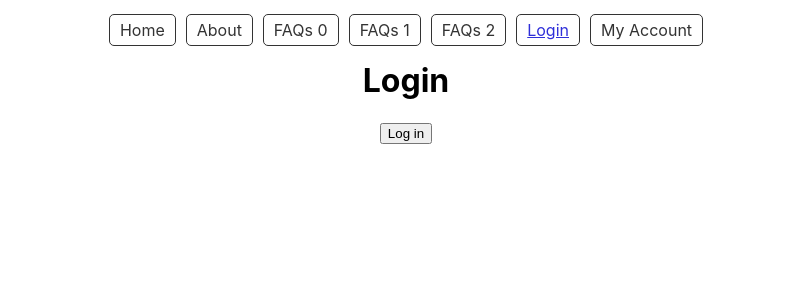
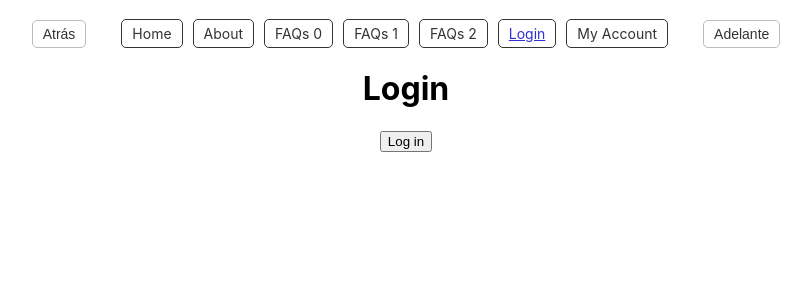
Before and after one commit to The-Valley-School/react-s7-router, a React (Create React App) app: page /login in a window 1280 px wide. Shown: the top 300 px of the page, without its empty margins (234-1045 px from the left). Built offline with nearby package versions, Linux system fonts and the light colour scheme.

Commit message:
Created header to use useNavigate inside BrowserRouter component

```diff
--- a/src/App.css
+++ b/src/App.css
@@ -1,23 +1,5 @@
 .app {
   padding: 20px;
-}
-
-.navigation {
-  text-align: center;
-}
-
-.navigation a {
-  border: 1px solid #333;
-  border-radius: 5px;
-  margin: 5px;
-  padding: 5px 10px;
-  text-decoration: none;
-  color: #333;
-}
-
-.navigation a.active {
-  text-decoration: underline;
-  color: #2f2fd9;
 }
 
 .page {
--- a/src/App.js
+++ b/src/App.js
@@ -1,9 +1,10 @@
 import React from 'react';
 import './App.css';
-import { NavLink, BrowserRouter, Routes, Route } from "react-router-dom";
+import { BrowserRouter, Routes, Route } from "react-router-dom";
 import Home from './components/Home';
 import MyAccount from './components/MyAccount';
 import Login from './components/Login';
+import Header from './components/Header/Header';
 
 // Import clásico para componentes no lazy
 // import Faqs from './components/Faqs';
@@ -29,15 +30,7 @@ function App() {
       <div className="app">
         <BrowserRouter>
 
-          <nav className='navigation'>
-            <NavLink to="/">Home</NavLink>
-            <NavLink to="/about">About</NavLink>
-            <NavLink to="/faqs/0">FAQs 0</NavLink>
-            <NavLink to="/faqs/1">FAQs 1</NavLink>
-            <NavLink to="/faqs/2">FAQs 2</NavLink>
-            <NavLink to="/login">Login</NavLink>
-            <NavLink to="/my-account">My Account</NavLink>
-          </nav>
+          <Header></Header>
 
           <Routes>
             {/* Rutas cargadas normal (no lazy) */}
--- /dev/null
+++ b/src/components/Header/Header.css
@@ -0,0 +1,26 @@
+.navigation {
+  text-align: center;
+}
+
+.navigation a,
+.navigation__link {
+  background: #fff;
+  font-size: 14px;
+  border: 1px solid #333;
+  border-radius: 5px;
+  margin: 5px;
+  padding: 5px 10px;
+  text-decoration: none;
+  color: #333;
+}
+
+.navigation__link {
+  border: 1px solid #bbb;
+  cursor: pointer;
+  margin: 0px 30px;
+}
+
+.navigation a.active {
+  text-decoration: underline;
+  color: #2f2fd9;
+}
--- /dev/null
+++ b/src/components/Header/Header.js
@@ -0,0 +1,23 @@
+import { NavLink, useNavigate } from "react-router-dom";
+import "./Header.css";
+
+const Header = () => {
+  // Navegación
+  const navigate = useNavigate();
+
+  return (
+    <nav className='navigation'>
+      <button className="navigation__link" onClick={() => navigate(-1)}>Atrás</button>
+      <NavLink to="/">Home</NavLink>
+      <NavLink to="/about">About</NavLink>
+      <NavLink to="/faqs/0">FAQs 0</NavLink>
+      <NavLink to="/faqs/1">FAQs 1</NavLink>
+      <NavLink to="/faqs/2">FAQs 2</NavLink>
+      <NavLink to="/login">Login</NavLink>
+      <NavLink to="/my-account">My Account</NavLink>
+      <button className="navigation__link" onClick={() => navigate(1)}>Adelante</button>
+    </nav>
+  );
+}
+
+export default Header;
```
